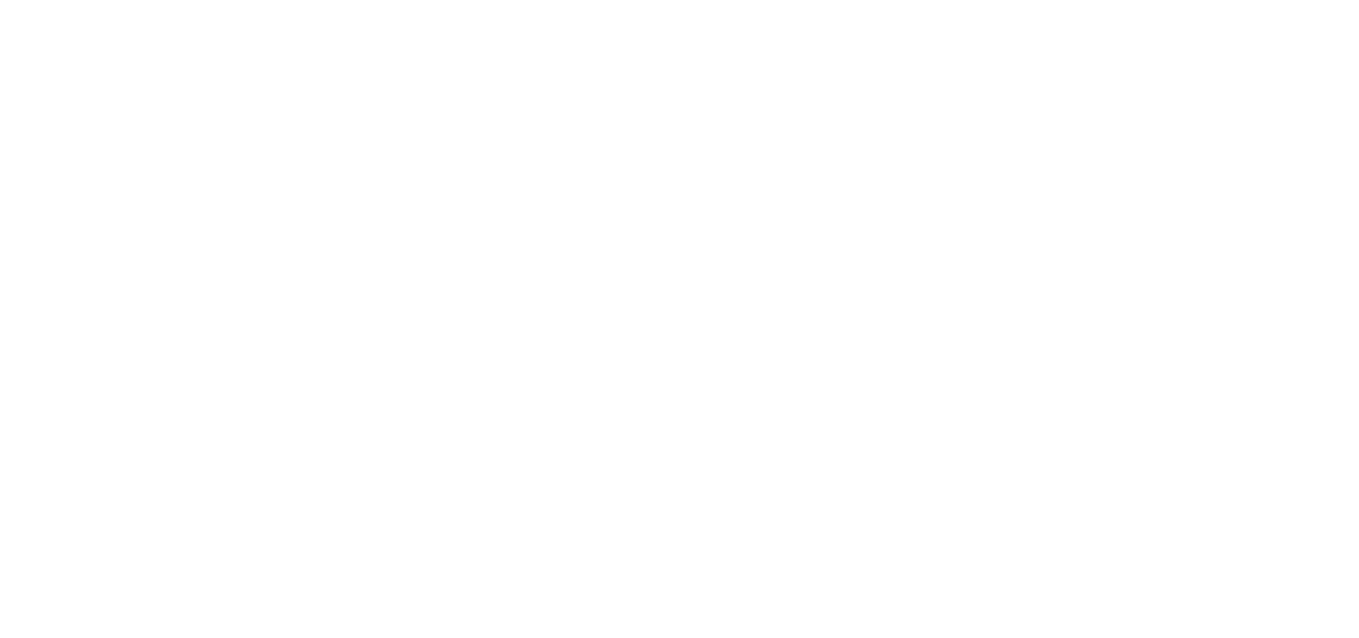
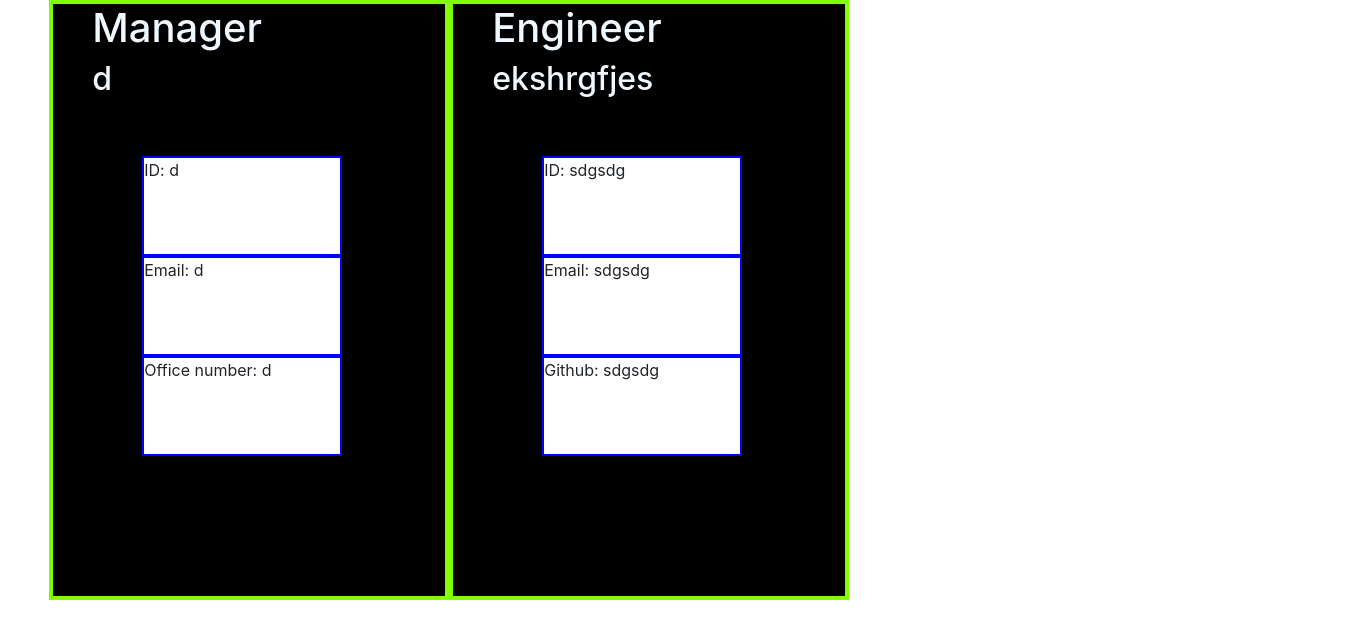
Before and after one commit to maxdamoe/TeamDisplay-App, a website: page index.html in a window 1280 px wide. Shown: the whole page, 1359 px wide, since content can reach past the window. Drawn offline with nearby package versions, Linux system fonts and the light colour scheme.

Commit message:
generating html and Css with JS succesfully

```diff
--- a/Assets/style.css
+++ b/Assets/style.css
@@ -41,3 +41,17 @@
     position:relative;
     border: solid blue 2px;
 }
+
+.role {
+    color:aliceblue
+}
+
+.row {
+    left:5%;
+    position:relative
+}
+
+.move {
+    left:10%;
+    position:relative;
+}
--- a/index.html
+++ b/index.html
@@ -0,0 +1,65 @@
+
+  <!DOCTYPE html>
+  <html lang="en">
+  <head>
+      <meta charset="UTF-8">
+      <meta http-equiv="X-UA-Compatible" content="IE=edge">
+      <meta name="viewport" content="width=device-width, initial-scale=1.0">
+      <link rel="stylesheet" href="https://stackpath.bootstrapcdn.com/bootstrap/4.3.1/css/bootstrap.min.css" />
+      <link rel="stylesheet" href="./Assets/style.css" />
+
+      <title>Team project app</title>
+  </head>
+
+  <body>
+  <div class="row">
+
+   <div class="main">
+   <div class="move">
+           <div>
+               <h1 class="role"> Manager </h1>
+           </div>
+           <div class="name">
+               <h1></h1>
+               <h2 class="role"> d</h2>
+           </div>
+           <div class="identification">
+               <p>ID: d</p>
+           </div>
+           <div class="email">
+               <p>Email: d</p>
+           </div>
+           <div class="github">
+               <p>Office number: d</p>
+           </div>
+       </div>
+    </div>
+
+        <div class="main">
+        <div class="move">
+           <div class="role">
+               <h1> Engineer </h1>
+           </div>
+           <div class="name">
+               <h2 class="role"> ekshrgfjes</h2>
+           </div>
+           <div class="identification">
+               <p>ID: sdgsdg</p>
+           </div>
+           <div class="email">
+               <p>Email: sdgsdg</p>
+           </div>
+           <div class="github">
+               <p>Github: sdgsdg</p>
+           </div>
+        </div>
+        </div>
+
+
+  </div>
+
+
+
+
+  </body>
+  </html>
--- a/lib/engineer.js
+++ b/lib/engineer.js
@@ -5,9 +5,10 @@ class Engineer extends Employee {
         super(name, id, email)
         this.github = github
     }
-    getRole(){return 'Engineer'}
+    getRole(){return 'Engineer'};
     getGithub(){return this.github}
 
 }
 
+
 module.exports = Engineer
--- a/lib/intern.js
+++ b/lib/intern.js
@@ -5,8 +5,9 @@ class Intern extends Employee {
         super(name, id, email)
         this.school = school
     }
-    getRole(){return 'Engineer'}
+    getRole(){return 'Intern'}
     getSchool(){return this.school}
+
 
 }
 
--- a/lib/manager.js
+++ b/lib/manager.js
@@ -13,10 +13,12 @@ class Manager extends Employee {
 
 }
 
+
 // let Manager1 = new Manager('james', 4, 'manager.email', 45 )
 // console.log(Manager1.officeNumber)
 // console.log(Manager1.getRole())
 // console.log(Manager1.getName())
+
 // console.log(Manager1.getId())
 
 module.exports = Manager
```
Also changed, not shown: index.js (+3 -37 lines), src/page-template.js (+37 -34 lines).
